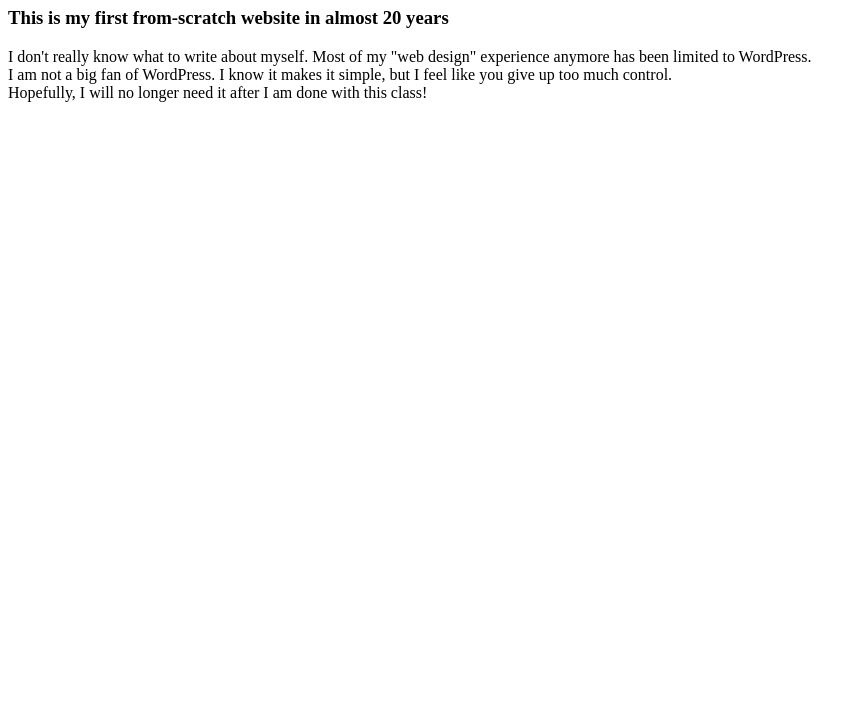
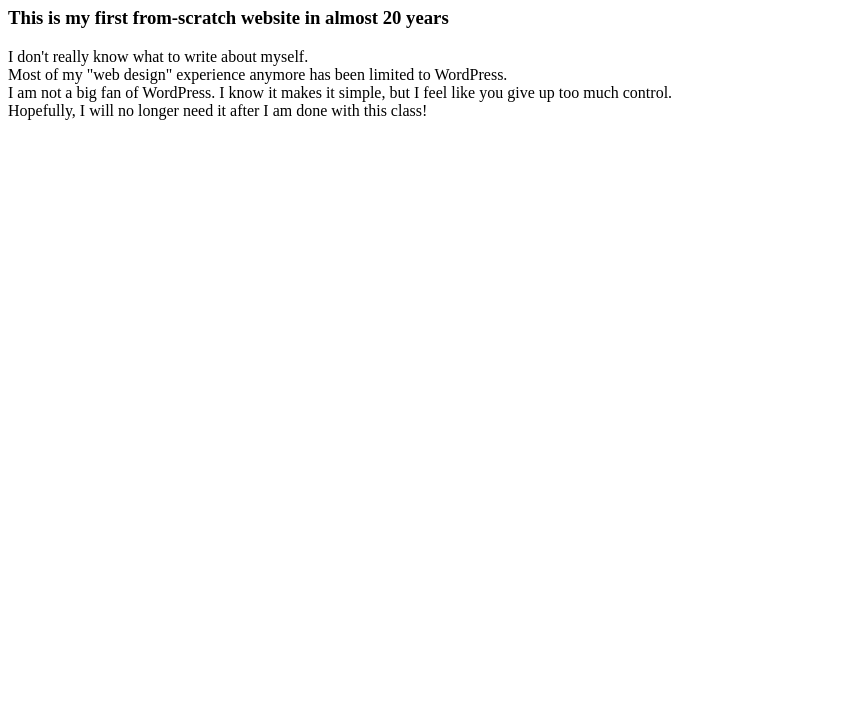
Before and after one commit to malarkeykazoo/ITMD361-Labs, a plain HTML site: page Lab1/index.html in a window 1280 px wide. Shown: the part 73-800 px from the top of the page, without its empty margins (0-862 px from the left). Drawn offline with Linux system fonts and the light colour scheme.

Commit message:
Lab 1 Cleanup and Lab 3 Validation
Final cleanup on Lab 1 before submission. Added Lab 3 Validation Screenshot for safe keeping

```diff
--- a/Lab1/index.html
+++ b/Lab1/index.html
@@ -7,8 +7,8 @@
 			<body>
 				<h1>Hello world?</h1>
 				<h3>This is my first from-scratch website in almost 20 years</h3>
-				<p>I don't really know what to write about myself. Most of my "web design" experience anymore has been limited to WordPress.
+					<p>I don't really know what to write about myself. <br>Most of my "web design" experience anymore has been limited to WordPress.
 					<br> I am not a big fan of WordPress. I know it makes it simple, but I feel like you give up too much control.
-						<br> Hopefully, I will no longer need it after I am done with this class!</p>
-					</body>
-				</html>
+					<br> Hopefully, I will no longer need it after I am done with this class!</p>
+			</body>
+	</html>
```
Also changed, not shown: Lab3/Lab 3 Validation.png (added).
